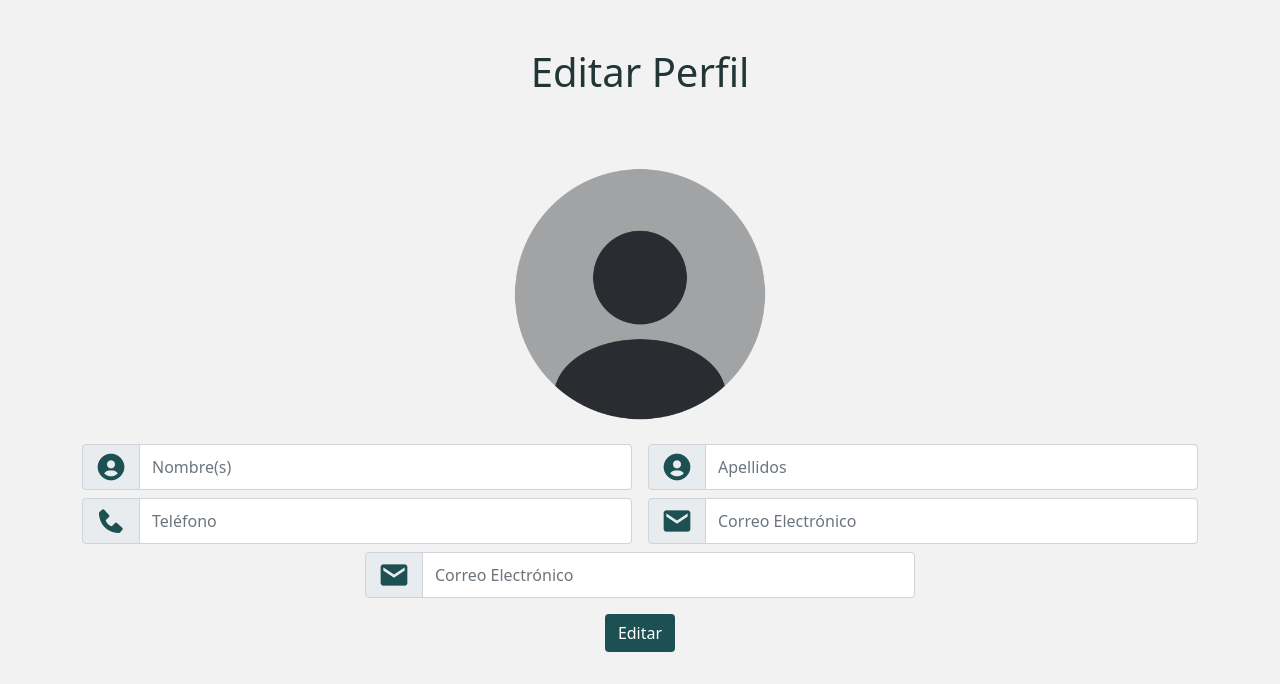
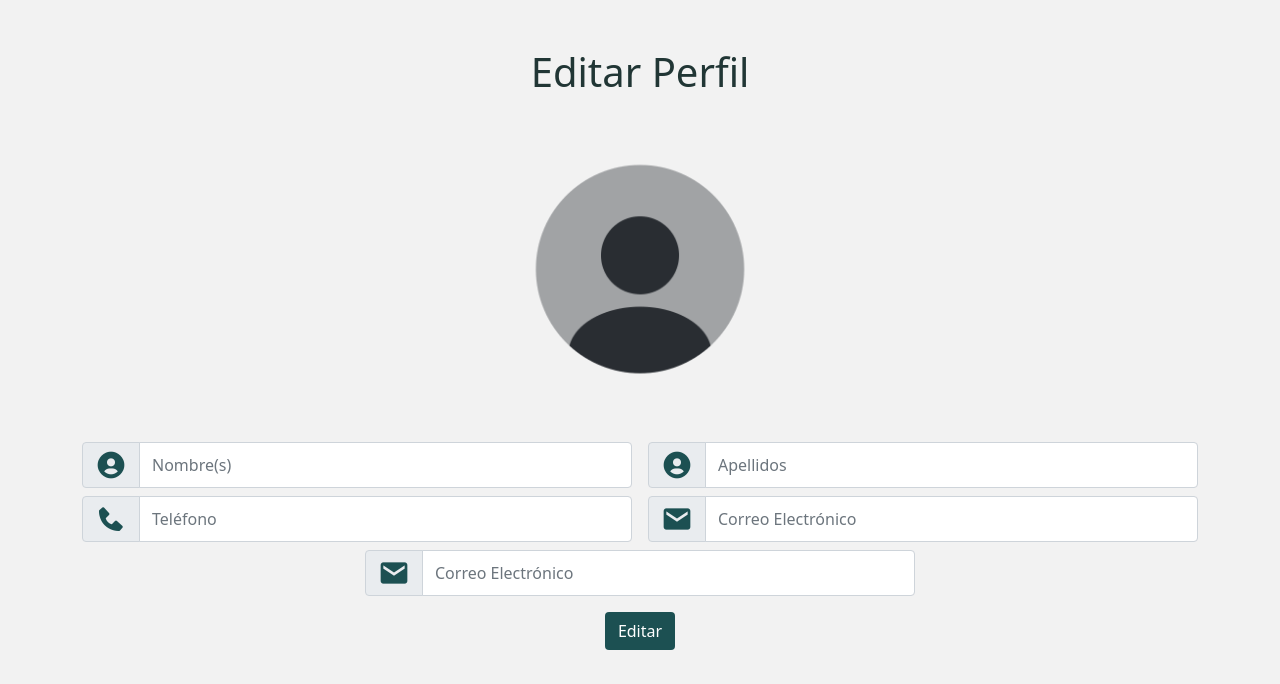
Before and after one commit to Omargeimer/rentame-cabanas, a Django app: page /editar_perfil/ in a window 1280 px wide. Shown: the part 58-742 px from the top of the page. Run offline with Django 5.2, Linux system fonts and the light colour scheme.

Commit message:
Foto de perfil en edición

```diff
--- a/proyecto/admin_users/templates/admin_users/editar_perfil.html
+++ b/proyecto/admin_users/templates/admin_users/editar_perfil.html
@@ -4,7 +4,11 @@
 {% load static %}
 {% block contenido %}
 <div class="text-center">
-  <img class="rounded-circle" width="300" height="300" src="{% static 'admin_users/images/icono_perfil.webp' %}" />
+  {% if user.imagen %}
+    <img class="avatar mb-5" width="300" height="300" alt="icono_perfil" src="{{user.imagen.url}}"/>
+  {% else %}
+    <img class="avatar mb-5" width="300" height="300" alt="icono_perfil" src="{% static 'admin_users/images/icono_perfil.webp' %}"/>
+  {% endif %}
   <form action="#" method="get" class="row gy-2 gx-3 align-items-center d-flex justify-content-center">
     <div class="col col-md-6">
       <div class="input-group">
```
